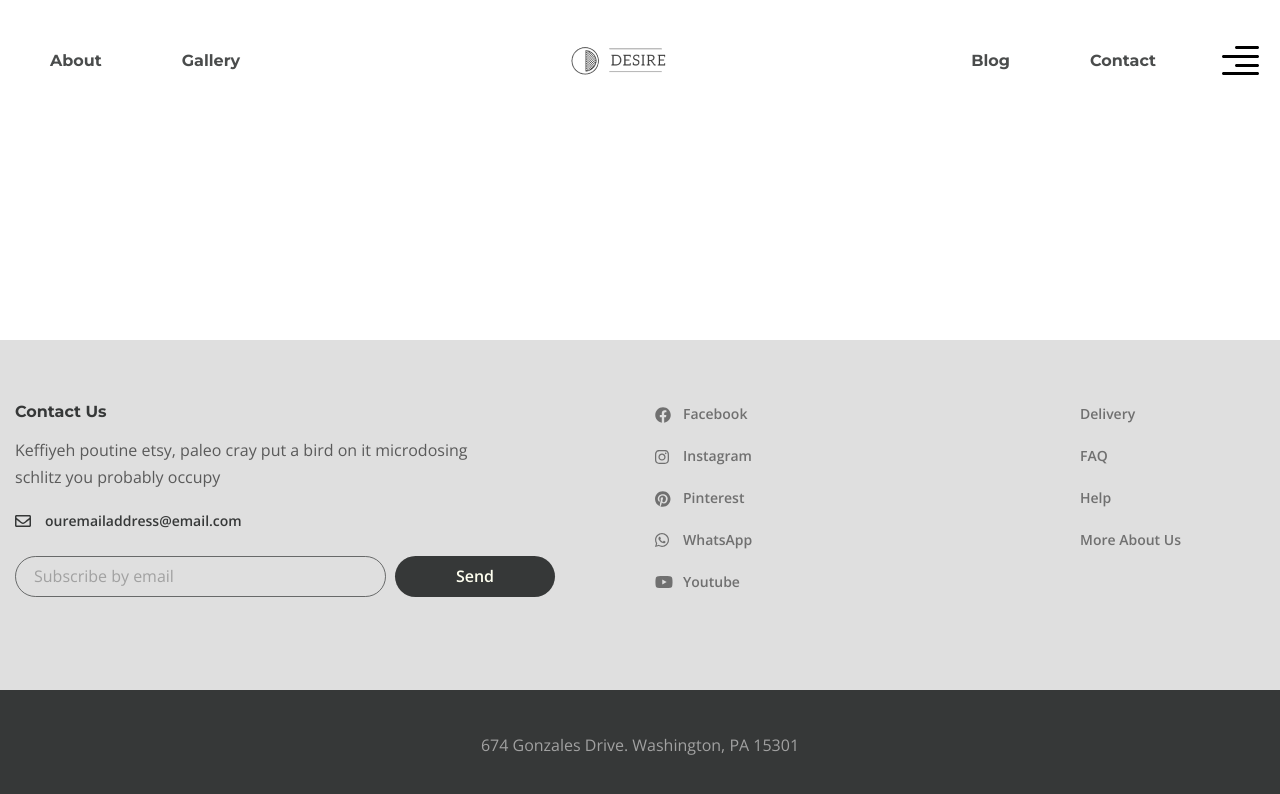
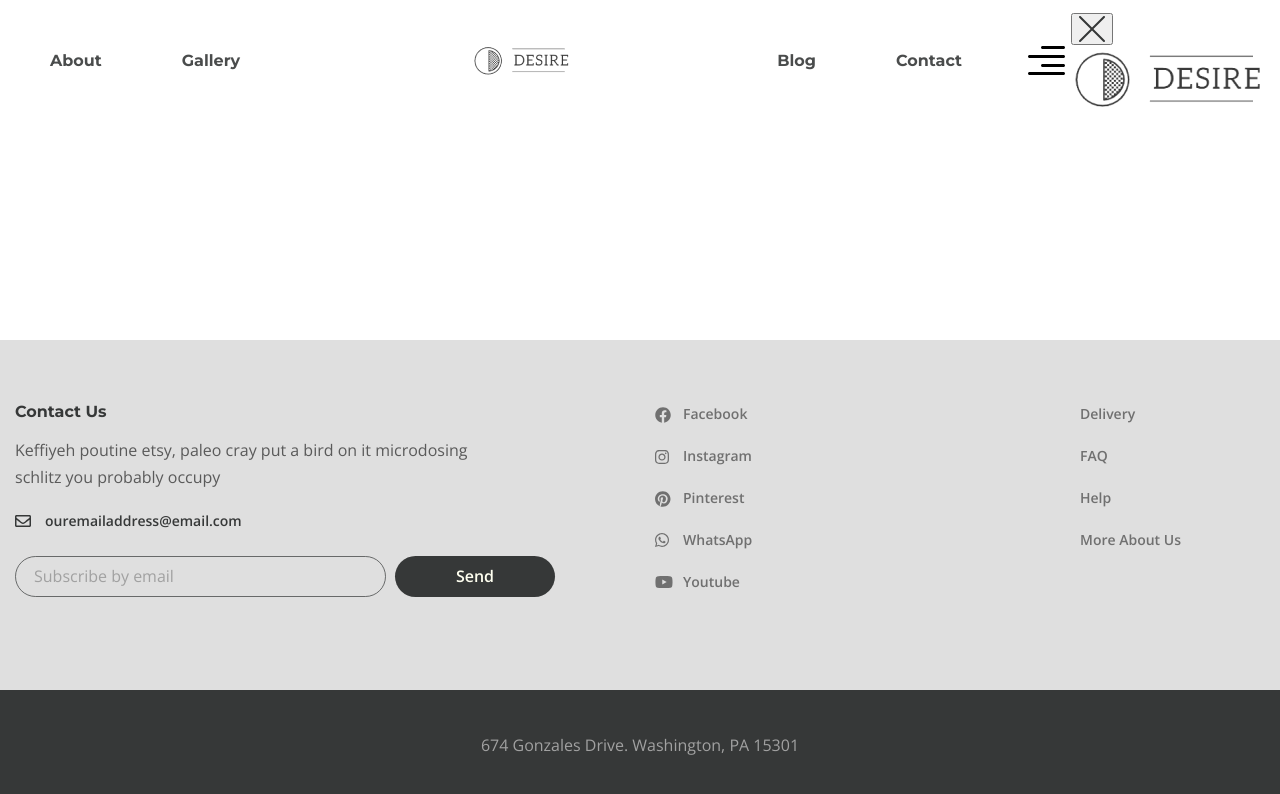
Before and after one commit to romantut1988/internet-furniture-store, a website: page app/index.html in a window 1280 px wide. Drawn offline with nearby package versions, Linux system fonts and the light colour scheme.

Commit message:
image of a pop-up burger menu on the right in the header

```diff
--- a/app/index.html
+++ b/app/index.html
@@ -44,7 +44,12 @@
                     <img src="images/icon_menu.svg" alt="icon_menu">
                 </button>
                 <div class="rightside-menu">
-
+                    <button class="rightside-menu__close">
+                        <img class="" src="images/close.svg" alt="">
+                    </button>
+                    <a class="logo" href="#">
+                        <img class="" src="images/logo-big.png" alt="logo">
+                    </a>
                 </div>
             </div>
         </div>
```
Also changed, not shown: app/images/close.svg (added), app/images/logo-big.png (added).
